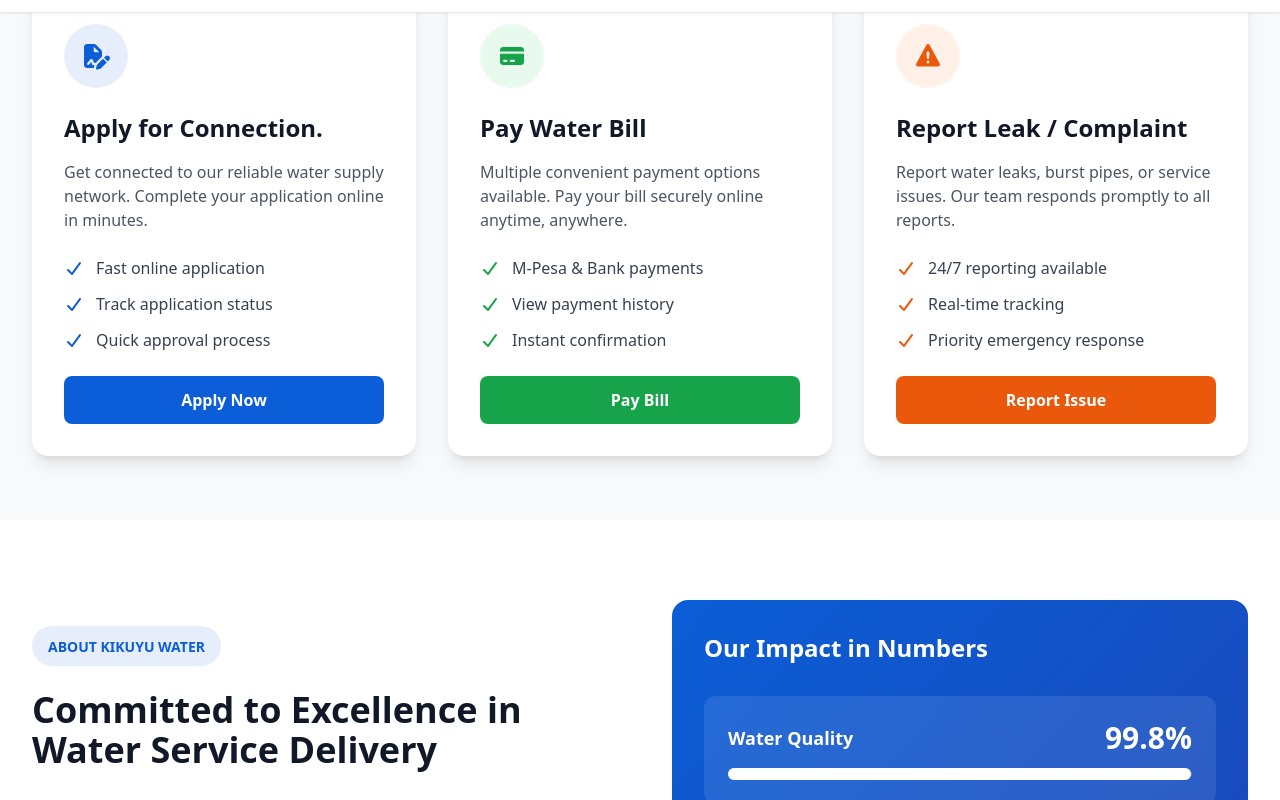
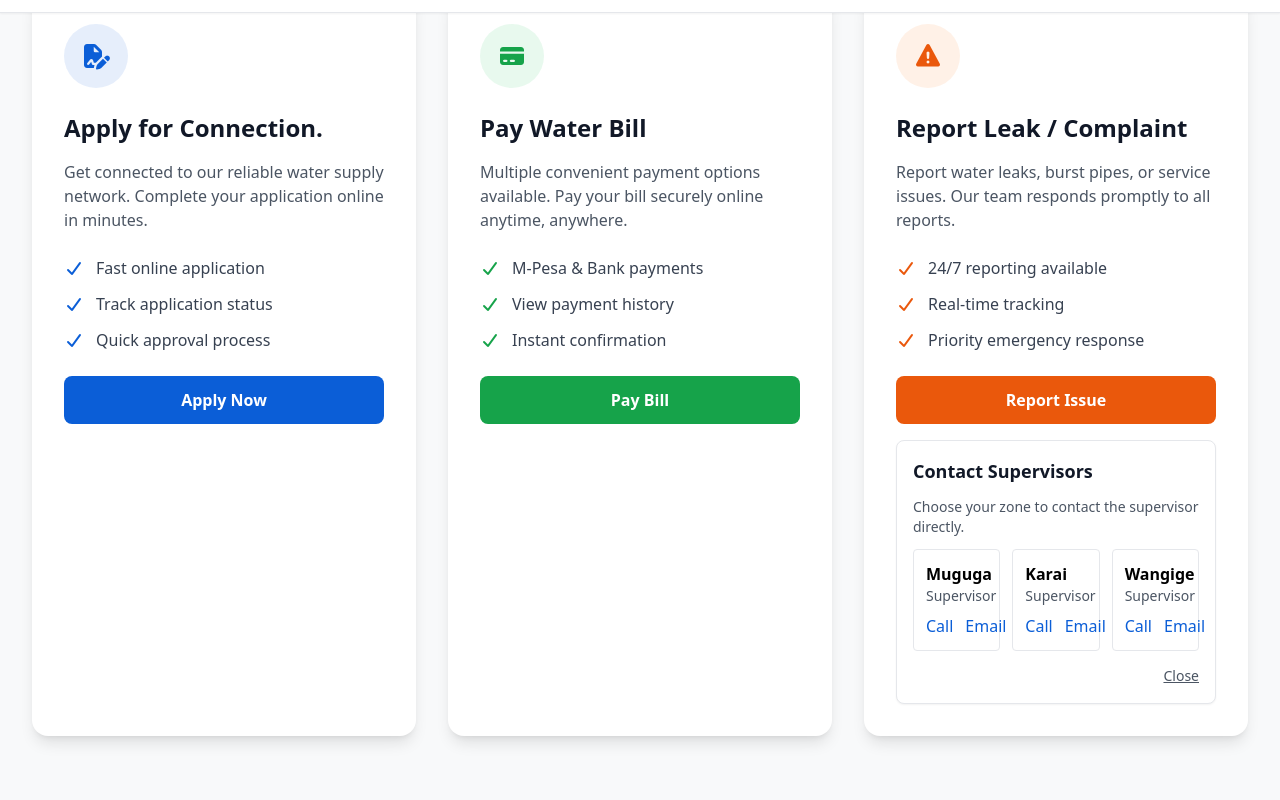
Before and after one commit to KikuyuWater/Kikuyu-Water, a React (Create React App) app in the folder kikuyu-water/: page / in a window 1280 px wide. Both pictures are taken after a click on the button "Report Issue". Shown: the part 961-1761 px from the top of the page. Built offline with nearby package versions, Linux system fonts and the light colour scheme.

Commit message:
feat(reporting): add zone supervisors (Muguga, Karai, Wangige) with contact links

```diff
--- a/kikuyu-water/src/pages/landing-page/QuickActions.jsx
+++ b/kikuyu-water/src/pages/landing-page/QuickActions.jsx
@@ -1,4 +1,8 @@
+import React, { useState } from 'react';
+
 const QuickActions = () => {
+  const [showSupervisors, setShowSupervisors] = useState(false);
+
   return (
     <section id="quick-actions" className="py-16 bg-neutral">
       <div className="max-w-7xl mx-auto px-4 sm:px-6 lg:px-8">
@@ -118,9 +122,50 @@ const QuickActions = () => {
                 </span>
               </li>
             </ul>
-            <button className="w-full bg-orange-600 text-white py-3 rounded-lg font-bold hover:bg-orange-700 transition">
+            <button
+              className="w-full bg-orange-600 text-white py-3 rounded-lg font-bold hover:bg-orange-700 transition"
+              onClick={() => setShowSupervisors((s) => !s)}
+              aria-expanded={showSupervisors}
+              aria-controls="supervisors-list"
+            >
               Report Issue
             </button>
+
+            {showSupervisors && (
+              <div id="supervisors-list" className="mt-4 bg-white p-4 rounded-lg shadow-sm border">
+                <h4 className="text-lg font-bold text-gray-900 mb-3">Contact Supervisors</h4>
+                <p className="text-sm text-gray-600 mb-3">Choose your zone to contact the supervisor directly.</p>
+                <div className="grid grid-cols-1 sm:grid-cols-3 gap-3">
+                  <div className="p-3 rounded border">
+                    <p className="font-semibold">Muguga</p>
+                    <p className="text-sm text-gray-600">Supervisor</p>
+                    <div className="mt-2 flex items-center space-x-3">
+                      <a href="tel:+254758578091" aria-label="Call Muguga supervisor at +254 758 578 091" className="text-primary font-medium">Call</a>
+                      <a href="mailto:supervisor-muguga@kikuyuwater.co.ke" aria-label="Email Muguga supervisor" className="text-primary font-medium">Email</a>
+                    </div>
+                  </div>
+                  <div className="p-3 rounded border">
+                    <p className="font-semibold">Karai</p>
+                    <p className="text-sm text-gray-600">Supervisor</p>
+                    <div className="mt-2 flex items-center space-x-3">
+                      <a href="tel:+254758578092" aria-label="Call Karai supervisor at +254 758 578 092" className="text-primary font-medium">Call</a>
+                      <a href="mailto:supervisor-karai@kikuyuwater.co.ke" aria-label="Email Karai supervisor" className="text-primary font-medium">Email</a>
+                    </div>
+                  </div>
+                  <div className="p-3 rounded border">
+                    <p className="font-semibold">Wangige</p>
+                    <p className="text-sm text-gray-600">Supervisor</p>
+                    <div className="mt-2 flex items-center space-x-3">
+                      <a href="tel:+254758578093" aria-label="Call Wangige supervisor at +254 758 578 093" className="text-primary font-medium">Call</a>
+                      <a href="mailto:supervisor-wangige@kikuyuwater.co.ke" aria-label="Email Wangige supervisor" className="text-primary font-medium">Email</a>
+                    </div>
+                  </div>
+                </div>
+                <div className="mt-3 text-right">
+                  <button className="text-sm text-gray-600 underline" onClick={() => setShowSupervisors(false)}>Close</button>
+                </div>
+              </div>
+            )}
           </div>
         </div>
       </div>
```
Also changed, not shown: 1 other file (tests, documents, lock files or other folders).
